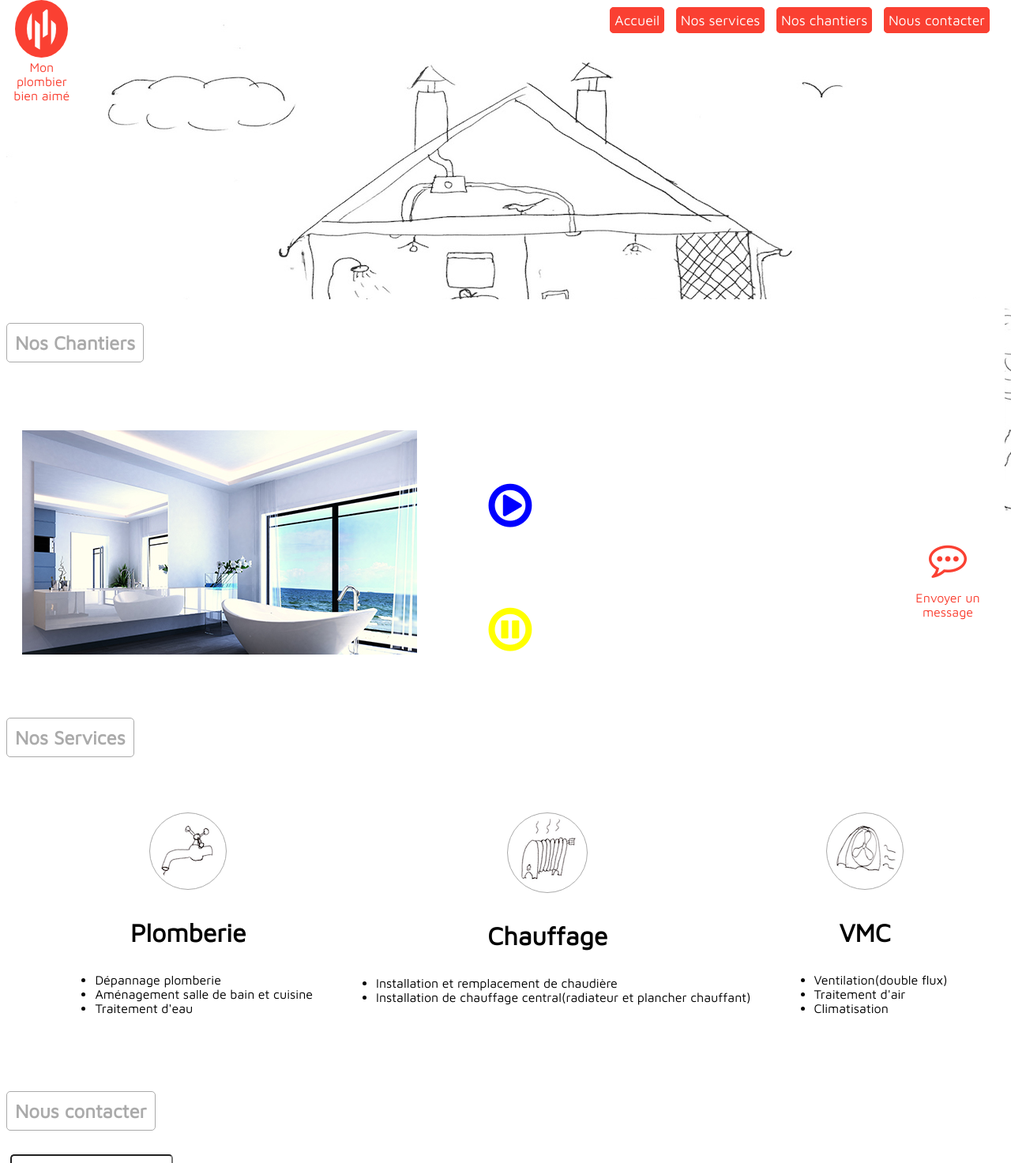
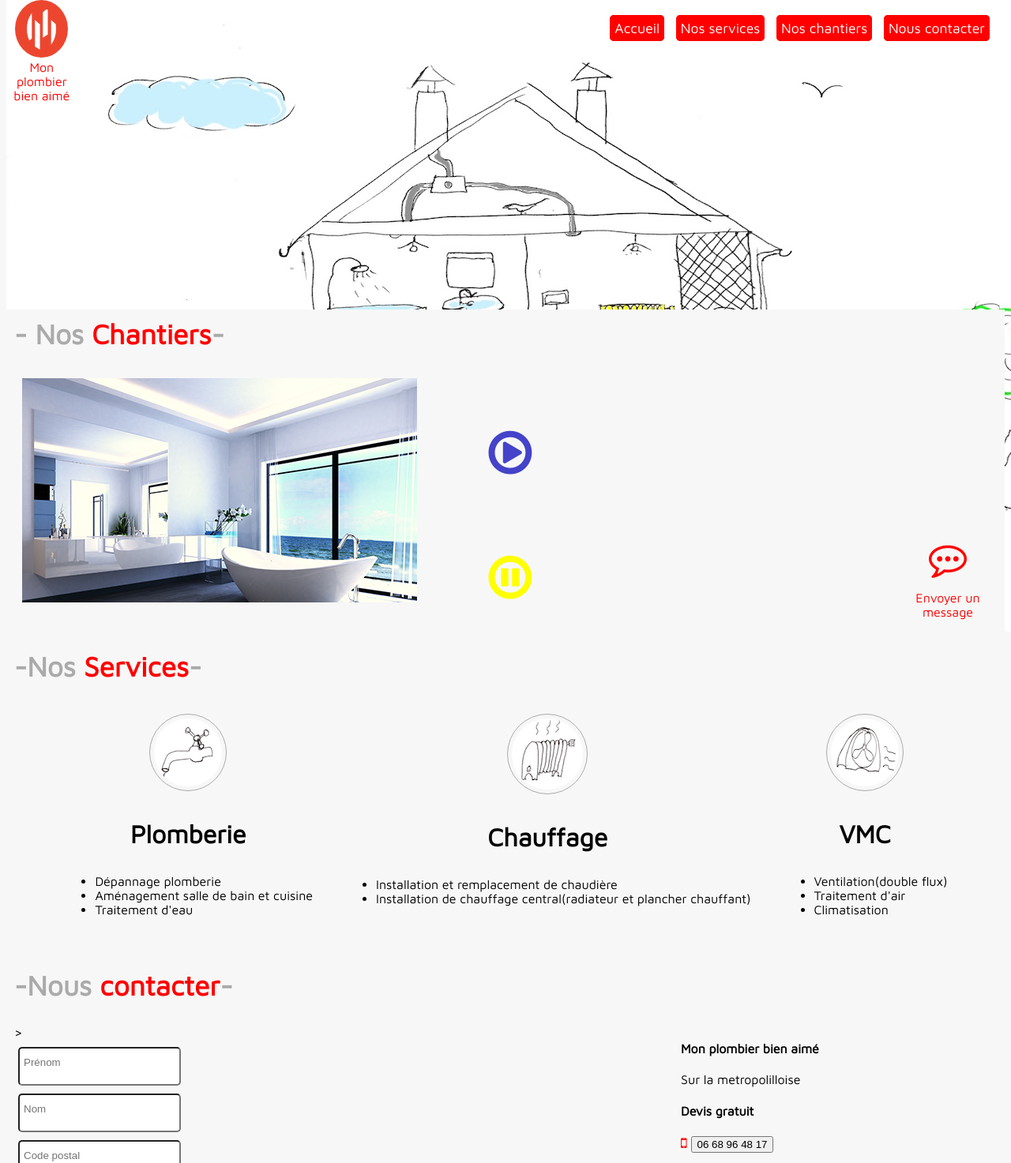
Before and after one commit to taraxu/plomberie, a PHP site: page /projet/ in a window 1280 px wide. Shown: the top 1473 px of the page at 79% size. Run offline with PHP 8.4, Linux system fonts and the light colour scheme; some libraries are stand-ins or nearby versions.

Commit message:
before photo loadingup

```diff
--- a/css/style.css
+++ b/css/style.css
@@ -3,12 +3,12 @@ body {
 	-webkit-box-sizing: border-box;
 	box-sizing: border-box;
 	font-family: 'Maven Pro', sans-serif;
-
+	background-color: #F7F7F7;
 }
 a {
 	text-decoration: none;
 	font-size: 1.1em;
-	color: #FA4032;
+	color: red;
 }
 a:hover {
 	color: #333;
@@ -24,29 +24,29 @@ a:hover {
 
 }
 #logo img {
-	background-color: #FA4032;
+	background-color: #ec462f;
 	padding: 10px 15px;
 	border-radius: 100%;
 }
 #logo>p {
-	color: #FA4032;
+	color: red;
 	margin: 0;
 }
 nav {
 	padding: 10px 2px;
 	position: fixed;
-	top: 5px;
+	top: 15px;
 	right: 20px;
 	height: auto;
     z-index: 50;
 
 }
 nav a {
-	background-color: #FA4032;
+	background-color: red;
 	color: white;
 	padding:5px;
 	margin:0 5px;
-	border:1px solid #FA4032;
+	border:1px solid red;
 	border-radius: 5px;
 }
 #fa-bars {
@@ -59,14 +59,12 @@ nav a {
 }
 
 .generalinfo {
-	clear: both;
-	background-image: url(../instructions/background10.jpg);
+	background-image: url(../instructions/background11.jpg);
 	width: 100%;
 	height: 800px;
 	text-align: center;
 	margin:0 auto;
 	position: fixed;
-	opacity: 0.9;
 	top: 0;
 }
 .generalinfo>p {
@@ -74,18 +72,23 @@ nav a {
 	margin: 0;
 }
 .maincontent {
-	margin-top: 30%;
-	background-color: white;
+	margin-top: 31%;
+	background-color: #F7F7F7;
 	position:relative;
 	z-index: 1;
 }
 h2 {
 	color: #aaaaaa;
 	margin-top: 30px;
+	margin-bottom: 10px;
 	padding: 10px;
-	border:1px solid #aaaaaa;
+	font-size: 2.2em;
+	/*border:1px solid #aaaaaa;
 	border-radius: 5px;
-	display: inline-block;
+	display: inline-block;*/
+}
+span {
+	color: red;
 }
 
 .floatIcon {
@@ -109,7 +112,7 @@ h2 {
     position: relative;
     z-index: 5;
     margin-bottom: 50px;
-    margin-top: 50px;
+    margin-top: 10px;
 }
 #slider ul {
 	position: absolute;
@@ -122,10 +125,9 @@ h2 {
 }
 
 #hideAera {
-	background-color: white;
+	background-color: #F7F7F7;
 	width: 10%;
 	height: 350px;
-	position: relative;
 	left: 45%;
 	z-index: 6;
 	position: absolute;
@@ -137,8 +139,7 @@ h2 {
 	left: 25%;
 	position:absolute;
 	padding: 10px;
-	color: blue;
-
+	color: #4443C9;
 }
 #stop {
 	border: transparent;
@@ -158,8 +158,7 @@ h3 {
 	justify-content: center;
 }
 .service {
-	margin: 50px 20px;
-	display: inline-block;
+	margin: 20px 20px 10px;
 	text-align: center;
 }
 .service img {
@@ -185,15 +183,32 @@ input {
 	cursor: pointer;
 	padding: 5px;
 	margin-top: 28px;
-	margin-bottom: 20px;
 }
 #send {
 	background-color: #FA4032;
-	color: white
+	color: white;
 }
 #delete {
-	background-color: grey;
-
+	background-color: white;
+	color: red;
+}
+#contactform {
+	display: flex;
+	flex-direction: row;
+	justify-content: space-around;
+}
+form {
+	margin: 10px;
+}
+#googlemap {
+	margin: 10px;
+}
+#googlemap button{
+	margin-left: 5px;
+}
+#house {
+	height: 200px;
+	margin-bottom: 20px;
 }
 footer {
 	text-align: center;
--- a/dropmenu.js
+++ /dev/null
@@ -1,5 +0,0 @@
-$(document).ready(function(){
-	$(".fa-bars").click(function(){
-		$("#dropMenu").fadeToggle(1000);
-	});
-});
--- a/index.php
+++ b/index.php
@@ -3,12 +3,16 @@
 <head>
     <meta charset="utf-8" lang="fr">
     <meta name="viewport" content="width=device-width, initial-scale=1.0">
+    <script src="https://ajax.googleapis.com/ajax/libs/jquery/3.2.1/jquery.min.js"></script>
+    <title>monplombierbienaime</title>
+    <meta name="keywords" content="plombier, lille, aménagement, salle de bain, cuisine, dépaneur, fuite d'eau, nord, chauffage, installation, cumulus, VMC" />
+    <meta name="description"  content="dépanage plomberie et aménagement salle de bain et cuisine" />
+    <meta name="robots" content="index,follow" />
     <link href="https://fonts.googleapis.com/css?family=Maven+Pro" rel="stylesheet">
     <link rel="stylesheet" href="css/font-awesome/css/font-awesome.min.css">
     <link rel="icon" type="image/x-icon" href="instructions/favicon.ico"/>
     <link rel="stylesheet" type="text/css" href="css/style.css">
-    <script src="https://ajax.googleapis.com/ajax/libs/jquery/3.2.1/jquery.min.js"></script>
-    <title>monplombierbienaime</title>
+
     <!--<base href="localhost:8888/projet/index.php">!-->
 </head>
 
@@ -46,7 +50,7 @@
         </div>
         <div>
         	<!-- sliders!-->
-            <h2 id="chantiers">Nos Chantiers</h2>
+            <h2 id="chantiers">- Nos <span>Chantiers</span>-</h2>
             <section>
                 <div id='hideAera'>
                     <p id="stop"><i class="fa fa-pause-circle-o fa-4x" aria-hidden="true"></i></p>
@@ -61,7 +65,7 @@
                 </div>
             </section>
             <!-- flex !-->
-            <h2 id="services">Nos Services</h2>
+            <h2 id="services">-Nos <span>Services</span>-</h2>
         	<section class="nosservices">
                 <div class="service">
                     <img src="instructions/service111.png">
@@ -91,13 +95,16 @@
                 </div>
         	</section>
         	<!-- contact !-->
-            <h2 id="contacts">Nous contacter</h2>
-            <form action="index.php" method="post">
+            <h2 id="contacts">-Nous <span>contacter</span>-</h2>
+            <section id="contactform">
+                <form action="index.php" method="post" <form method="post" action="page.php" enctype="multipart/form-data">
+>
                     <input type="text" name="firstname" placeholder="Prénom" required>
                     <input type="text" name="lastname" placeholder="Nom" required>
                     <input type="text" name="zipcode" placeholder="Code postal" pattern="[0-9]{5}"required>
                     <input type="mail" name="mail" placeholder="Email" pattern="[a-z0-9._%+-]+@[a-z0-9.-]+\.[a-z]{2,5}$" required>
-                <textarea cols="100" rows="4" name="content" placeholder="Message" required></textarea>
+                    <textarea cols="80" rows="10" name="content" placeholder="Message" required></textarea>
+                    Souhaitez-vous nous faire parvenir une photo ?<input type="file" name="picture">
                     <input id="send" type="submit" value="Envoyer">
                     <input id= "delete" type="submit" value="Effacer">
                 </form>
@@ -152,10 +159,20 @@
                        }
                     }
                 ?>
+                <div id="googlemap">
+                    <h4>Mon plombier bien aimé</h4>
+                    <p>Sur la metropolilloise</p>
+                    <h4>Devis gratuit</h4>
+                    <p><a href="tel:+33668964817"><i class="fa fa-mobile" aria-hidden="true"></i><button>06 68 96 48 17</button></a>
+                    </p>
+                    <iframe src="https://www.google.com/maps/embed?pb=!1m18!1m12!1m3!1d80985.23059984011!2d2.977120874675211!3d50.631046507693576!2m3!1f0!2f0!3f0!3m2!1i1024!2i768!4f13.1!3m3!1m2!1s0x47c2d579b3256e11%3A0x40af13e81646360!2sLille!5e0!3m2!1sfr!2sfr!4v1517229394277" width="400" height="300" frameborder="0" style="border:0" allowfullscreen></iframe>
 
+                </div>
+            </section>
 
         </div>
     </main>
+    <div id="house"></div>
     <footer>
     	<h5>Mon plombier bien aimé</h5>
     		<h5>Devis gratuit</h5>
```
Also changed, not shown: other parts of css/style.css (+35 -33 lines), index.html (deleted, +0 -155 lines), README.md (deleted), instructions/IMG_6096.JPG (deleted), instructions/background10.jpg (deleted), instructions/background10respon.jpg (deleted), instructions/background11.jpg (added), instructions/background13.png (added), instructions/background8.jpg (deleted), instructions/background9.png (deleted), instructions/backgroundrespon.png (added), 1 other file. Lines whose indentation alone changed are shown as unchanged.
